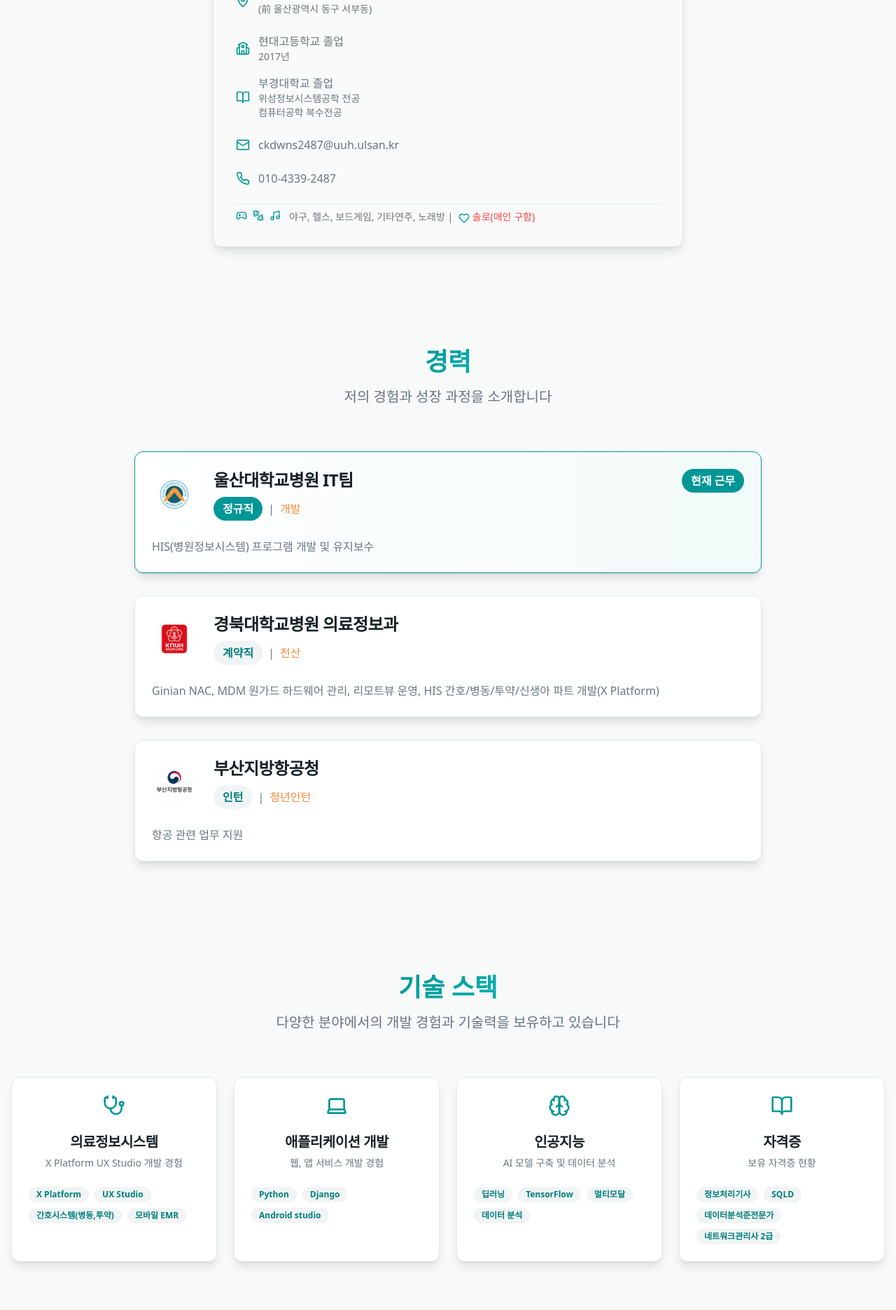
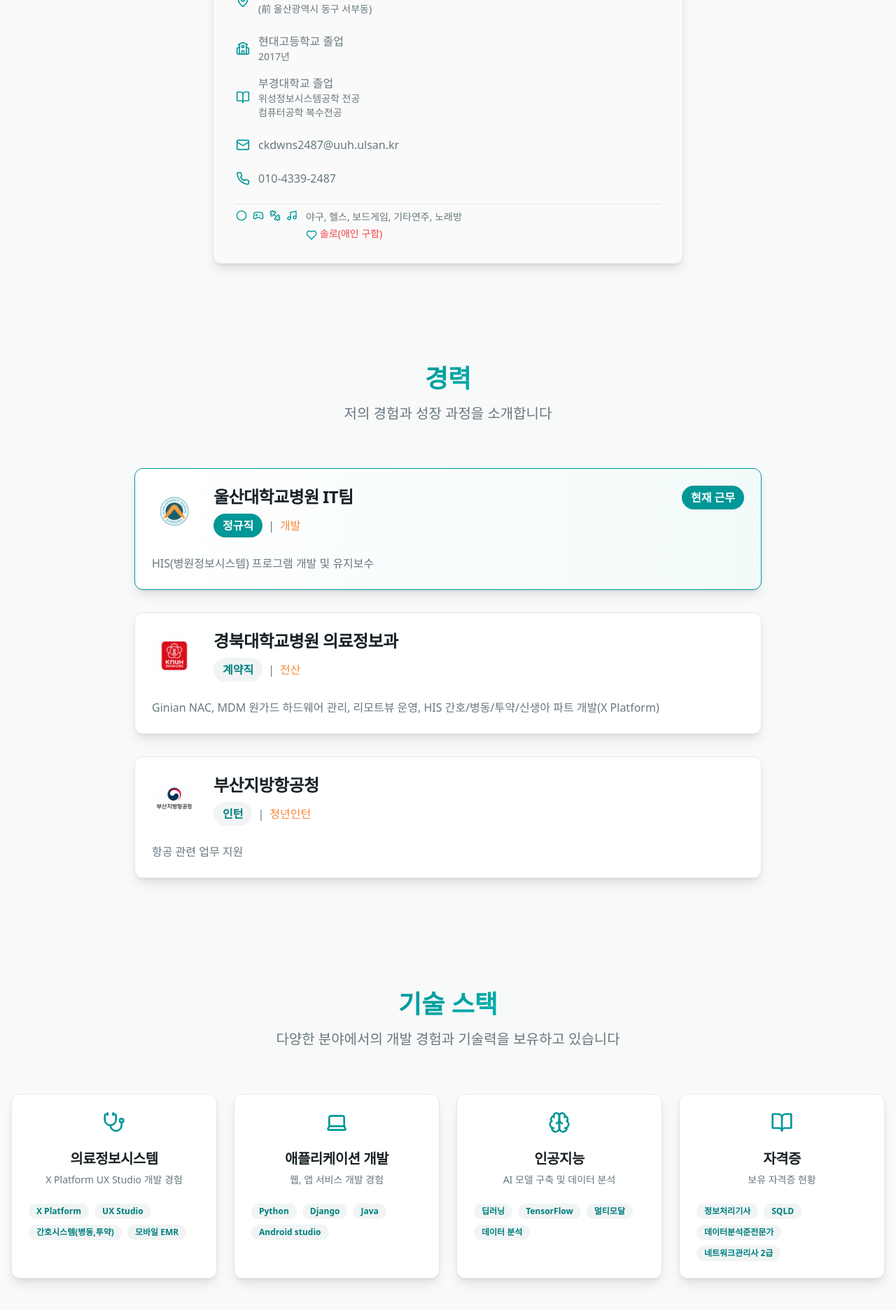
Before and after one commit to chang6park/ulsan-dev-portfolio, a React (Vite) app: page / in a window 1280 px wide. Shown: the part 809-2681 px from the top of the page at 70% size. Built offline with nearby package versions, Linux system fonts and the light colour scheme.

Commit message:
Update hobby section and skills
- Removed "|" next to "노래방".
- Moved "솔로(애인 구함)" and its associated image to a new line.
- Added a baseball image next to the gamepad icon.
- Added "Java" to the application development skills.

```diff
--- a/src/components/HeroSection.tsx
+++ b/src/components/HeroSection.tsx
@@ -1,5 +1,5 @@
 import { Card, CardContent } from "@/components/ui/card";
-import { MapPin, Mail, Phone, Calendar, Heart, School, BookOpen, Gamepad2, Music, Dumbbell } from "lucide-react";
+import { MapPin, Mail, Phone, Calendar, Heart, School, BookOpen, Gamepad2, Music, Dumbbell, Circle } from "lucide-react";
 
 const HeroSection = () => {
   return (
@@ -95,12 +95,14 @@ const HeroSection = () => {
 
                   <div className="flex items-start space-x-3 text-muted-foreground pt-2 border-t">
                     <div className="flex items-center space-x-2">
+                      <Circle className="w-4 h-4 text-primary" />
                       <Gamepad2 className="w-4 h-4 text-primary" />
                       <Dumbbell className="w-4 h-4 text-primary" />
                       <Music className="w-4 h-4 text-primary" />
                     </div>
                     <div>
-                      <div className="text-sm">야구, 헬스, 보드게임, 기타연주, 노래방 | <Heart className="w-4 h-4 text-primary inline mx-1" /><span className="text-destructive font-medium">솔로(애인 구함)</span></div>
+                      <div className="text-sm">야구, 헬스, 보드게임, 기타연주, 노래방</div>
+                      <div className="text-sm mt-1"><Heart className="w-4 h-4 text-primary inline mr-1" /><span className="text-destructive font-medium">솔로(애인 구함)</span></div>
                     </div>
                   </div>
                 </div>
--- a/src/components/SkillsSection.tsx
+++ b/src/components/SkillsSection.tsx
@@ -19,7 +19,7 @@ const SkillsSection = () => {
       icon: <Laptop className="w-8 h-8" />,
       title: "애플리케이션 개발",
       description: "웹, 앱 서비스 개발 경험",
-      skills: ["Python", "Django", "Android studio"]
+      skills: ["Python", "Django", "Java", "Android studio"]
     },
     {
       icon: <Brain className="w-8 h-8" />,
```
